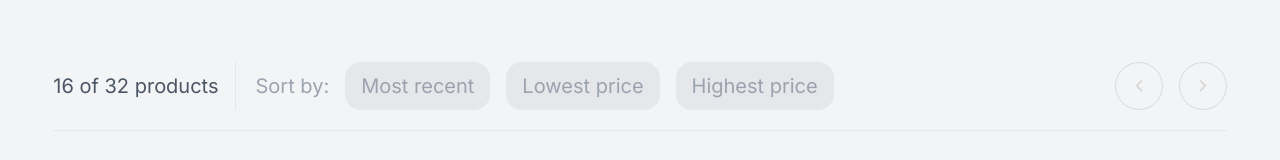
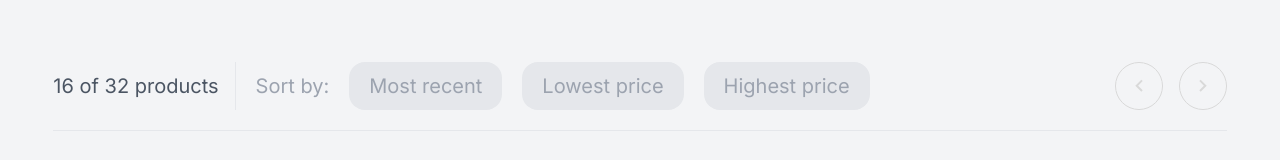
Before and after one commit to mapszk/aerolab-challenge, a Next.js app: page / in a window 1280 px wide. Shown: the part 494-654 px from the top of the page. Built offline with nearby package versions, Linux system fonts and the light colour scheme.

Commit message:
Added pageSize

```diff
--- a/components/Products/Filters.tsx
+++ b/components/Products/Filters.tsx
@@ -8,6 +8,7 @@ interface Props {
   onNextPage: () => void;
   currentPage: number;
   productsTotalCount: number;
+  pageSize: number;
 }
 
 export default function Filters({
@@ -15,29 +16,32 @@ export default function Filters({
   onNextPage,
   currentPage,
   productsTotalCount,
+  pageSize,
 }: Props) {
   const [activeFilter, setActiveFilter] = useState(productsFilters.mostRecent);
 
   return (
     <div className="flex items-center text-xl border-b-[1px] pb-5">
-      <span className="text-gray-600">16 of 32 products</span>
-      <div className="flex gap-4 items-center border-l-[1px] pl-5 ml-4">
+      <span className="text-gray-600">
+        {pageSize} of {productsTotalCount} products
+      </span>
+      <div className="flex gap-5 items-center border-l-[1px] pl-5 ml-4">
         <span className="text-gray-400">Sort by:</span>
         <button
           onClick={() => setActiveFilter(productsFilters.mostRecent)}
-          className="h-12 px-4 text-xl text-gray-400 bg-gray-200 rounded-2xl"
+          className="h-12 px-5 text-xl text-gray-400 bg-gray-200 rounded-2xl"
         >
           Most recent
         </button>
         <button
           onClick={() => setActiveFilter(productsFilters.lowestPrice)}
-          className="h-12 px-4 text-xl text-gray-400 bg-gray-200 rounded-2xl"
+          className="h-12 px-5 text-xl text-gray-400 bg-gray-200 rounded-2xl"
         >
           Lowest price
         </button>
         <button
           onClick={() => setActiveFilter(productsFilters.highestPrice)}
-          className="h-12 px-4 text-xl text-gray-400 bg-gray-200 rounded-2xl"
+          className="h-12 px-5 text-xl text-gray-400 bg-gray-200 rounded-2xl"
         >
           Highest price
         </button>
--- a/components/Products/ProductsList.tsx
+++ b/components/Products/ProductsList.tsx
@@ -13,22 +13,26 @@ export default function ProductsList({ products }: Props) {
   const [currentPage, setCurrentPage] = useState(0);
   const nextPage = () => setCurrentPage(currentPage + 1);
   const prevPage = () => setCurrentPage(currentPage - 1);
+  const pageSize = 16;
 
   return (
     <div>
       <Filters
         currentPage={currentPage}
+        pageSize={pageSize}
         productsTotalCount={products.length}
         onPrevPage={prevPage}
         onNextPage={nextPage}
       />
       <section className="my-12 grid grid-cols-4 gap-6">
-        {products.slice(currentPage, 16).map((card) => (
+        {products.slice(currentPage, pageSize).map((card) => (
           <ProductCard key={card._id} product={card} />
         ))}
       </section>
       <div className="flex justify-between items-center border-b-[1px] pb-6">
-        <span className="text-xl text-gray-600">16 of 32 products</span>
+        <span className="text-xl text-gray-600">
+          {pageSize} of {products.length} products
+        </span>
         <button
           className="ml-auto"
           disabled={currentPage === 0}
```
